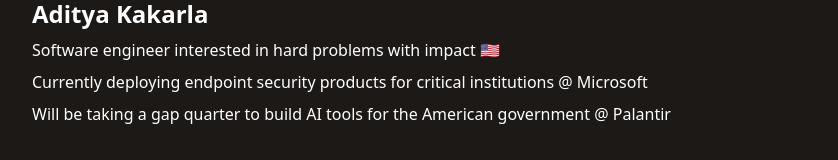
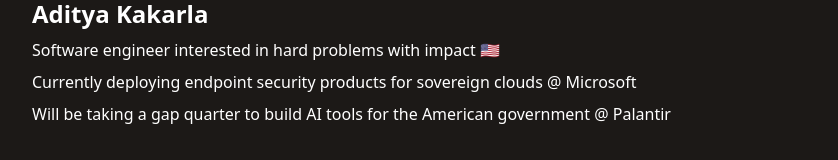
Before and after one commit to adityakakarla/personal-website, a SvelteKit app: page / in a window 1280 px wide. Shown: the part 122-282 px from the top of the page, without its empty margins (208-1046 px from the left). Built offline with nearby package versions, Linux system fonts and the light colour scheme.

Commit message:
added msft details

```diff
--- a/src/routes/+page.svelte
+++ b/src/routes/+page.svelte
@@ -4,7 +4,7 @@
 <div class='flex flex-col space-y-2 text-left items-center justify-center max-w-[800px] w-[90vw]'>
 <h1 class='text-2xl font-bold w-full'>Aditya Kakarla</h1>
 <p class='w-full'>Software engineer interested in hard problems with impact 🇺🇸</p>
-<p class='w-full'>Currently deploying endpoint security products for critical institutions @ Microsoft</p>
+<p class='w-full'>Currently deploying endpoint security products for sovereign clouds @ Microsoft</p>
 <p class='w-full'>Will be taking a gap quarter to build AI tools for the American government @ Palantir</p>
 <h1 class='text-lg font-bold w-full mt-8'>Previously</h1>
 <ul class='list-decimal w-full pl-8'>
```
